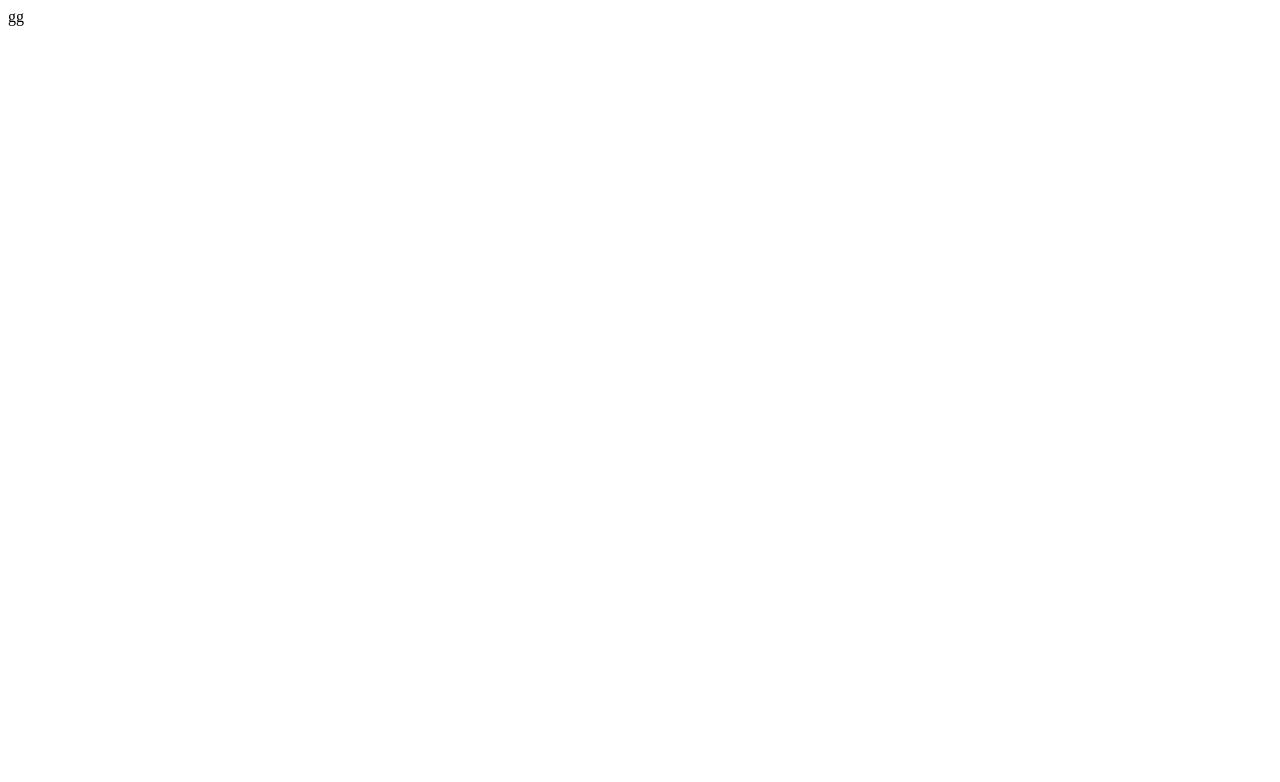
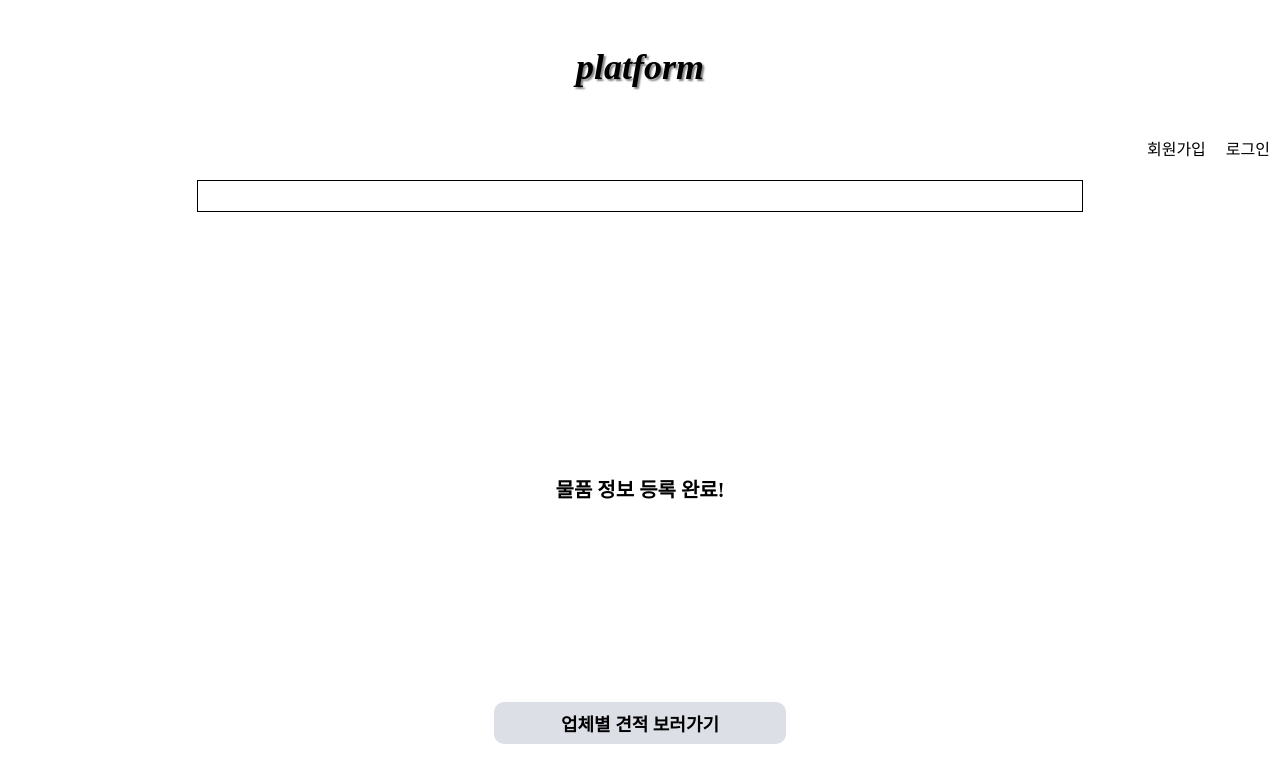
Before and after one commit to hjyeeoonng/HaPPPPy, a React (Create React App) app in the folder frontend/: page /done in a window 1280 px wide. Shown: the top 782 px of the page. Built offline with nearby package versions, Linux system fonts and the light colour scheme.

Commit message:
물품 등록 완료 페이지 추가

```diff
--- a/frontend/src/pages/Input.jsx
+++ b/frontend/src/pages/Input.jsx
@@ -45,7 +45,7 @@ const NextButton = styled.div`
   display: flex;
   align-items: center;
   justify-content: center;
-  margin-top: 20px;
+  margin-top: 30px;
   border-radius: 10px;
   background: #dddfe7;
   font-size: 18px;
@@ -55,7 +55,7 @@ const ButtonContainer = styled.div`
   width: 100%;
   display: flex;
   justify-content: space-between;
-  margin-top: 10px;
+  margin-top: 20px;
 `;
 
 const HalfNextButton = styled.div`
--- a/frontend/src/pages/InputDone.jsx
+++ b/frontend/src/pages/InputDone.jsx
@@ -1,4 +1,46 @@
+import styled from "styled-components";
+import Header from "../components/Header";
+import Progressbar from "../components/Progressbar";
+const Root = styled.div`
+  width: 100%;
+  height: 100vh;
+  display: flex;
+  flex-direction: column;
+  align-items: center;
+`;
+
+const SuccessContainer = styled.div`
+  height: 75%;
+  display: flex;
+  flex-direction: column;
+  justify-content: center;
+  align-items: center;
+  font-family: Ubuntu;
+  font-size: 20px;
+  font-weight: 700;
+`;
+
+const SuccessButton = styled.div`
+  width: 292px;
+  height: 46px;
+  display: flex;
+  align-items: center;
+  justify-content: center;
+  position: relative;
+  bottom: 8%;
+  border-radius: 10px;
+  background: #dddfe7;
+  font-size: 18px;
+  font-weight: 700;
+`;
 export const InputDone = () => {
-  return <span>gg</span>;
+  return (
+    <Root>
+      <Header></Header>
+      <Progressbar></Progressbar>
+      <SuccessContainer>물품 정보 등록 완료!</SuccessContainer>
+      <SuccessButton>업체별 견적 보러가기</SuccessButton>
+    </Root>
+  );
 };
 export default InputDone;
```
